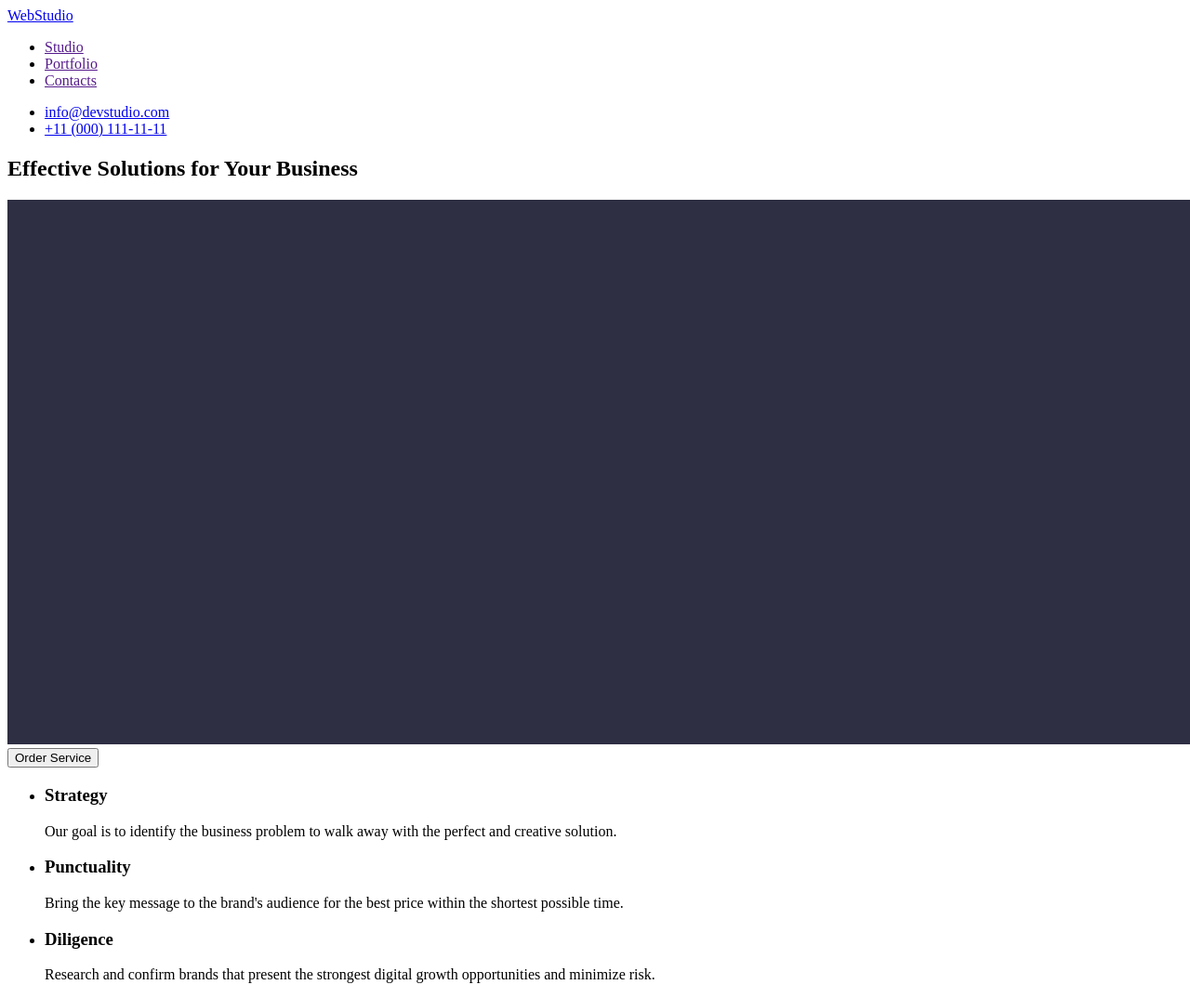
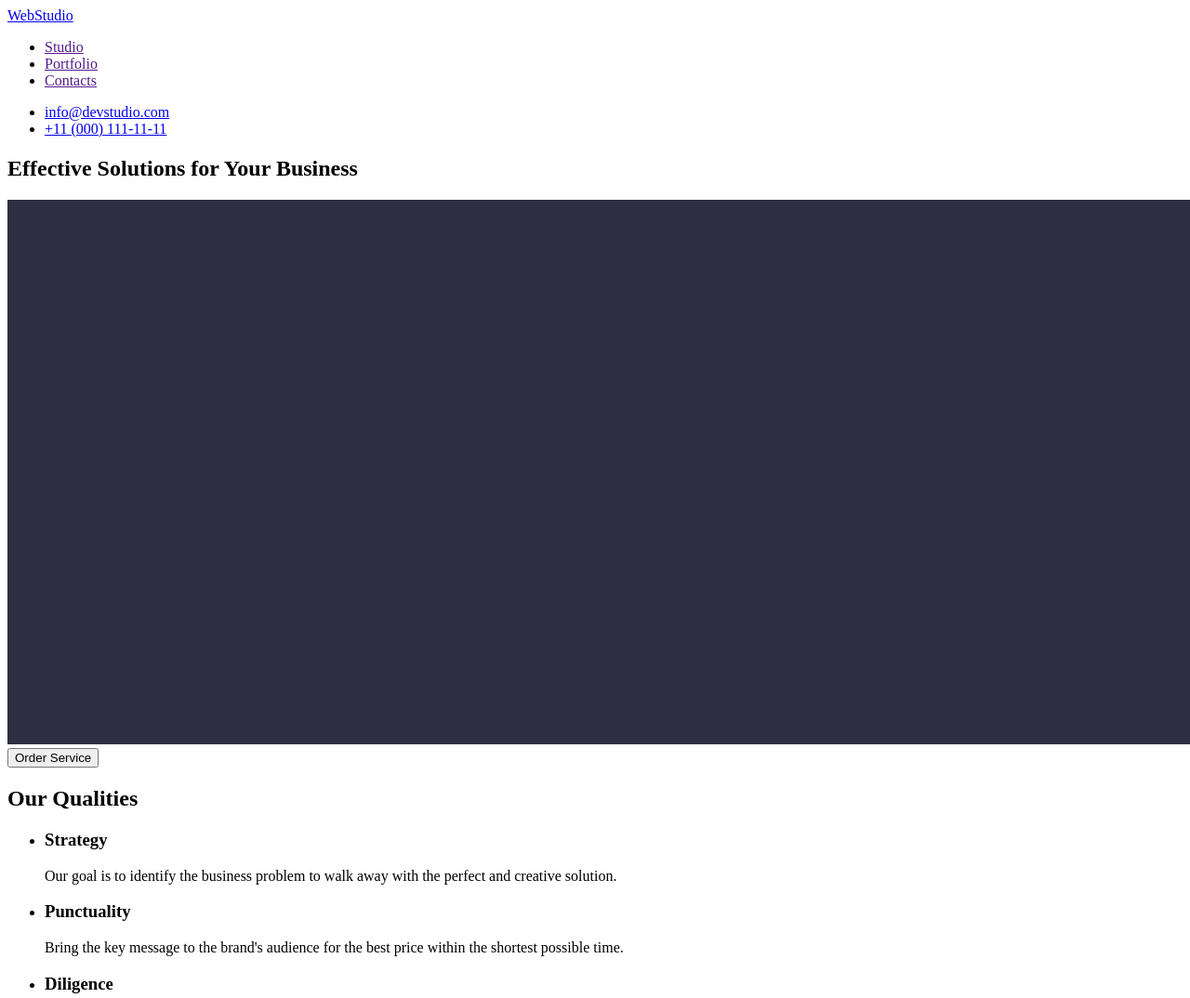
Before and after one commit to OlegFurculita1408/goit-markup-hw-01, a plain HTML site: page index.html in a window 1280 px wide. Shown: the top 1074 px of the page at 93% size. Drawn offline with Linux system fonts and the light colour scheme.

Commit message:
repair_2.1

```diff
--- a/index.html
+++ b/index.html
@@ -31,6 +31,7 @@
         </section>
         <!--Section 2-->
         <section>
+            <h2>Our Qualities</h2>
             <ul>
                 <li>
                     <h3>Strategy</h3>
```
Also changed, not shown: 1 other file.
